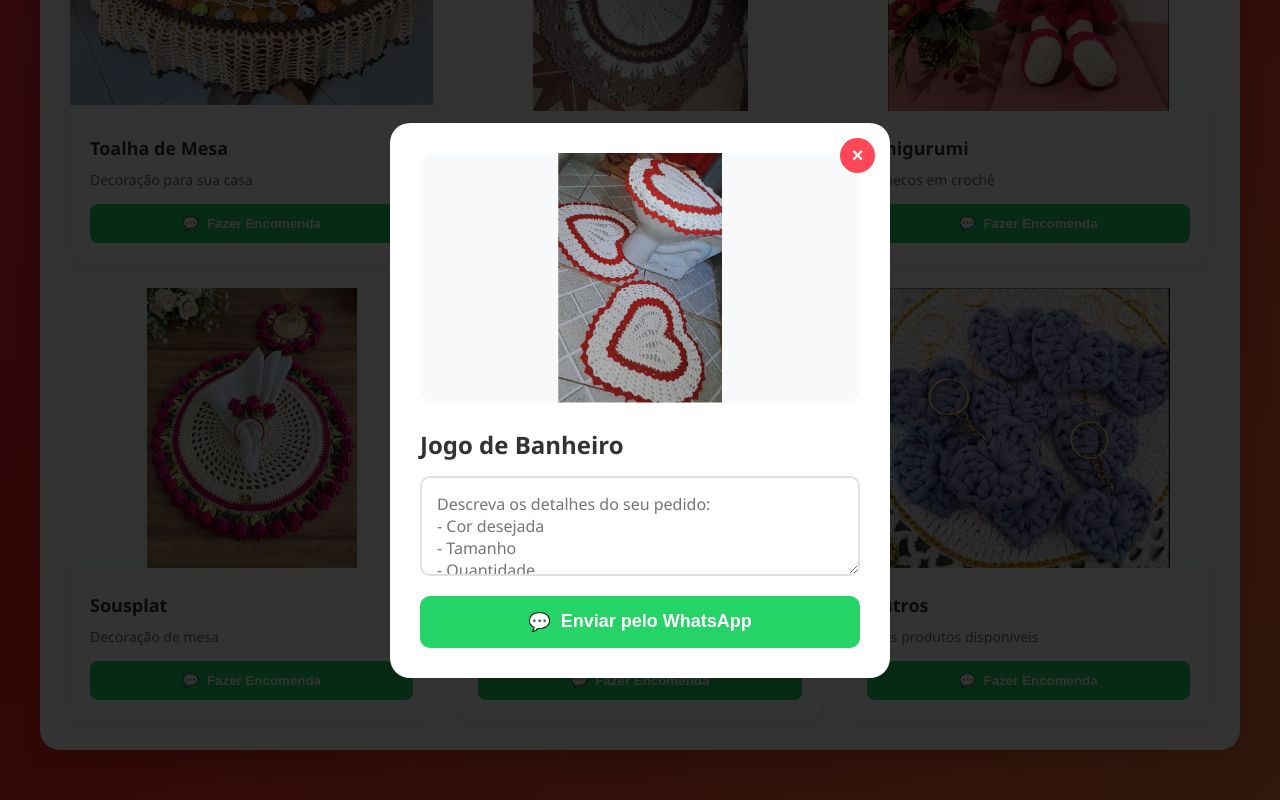
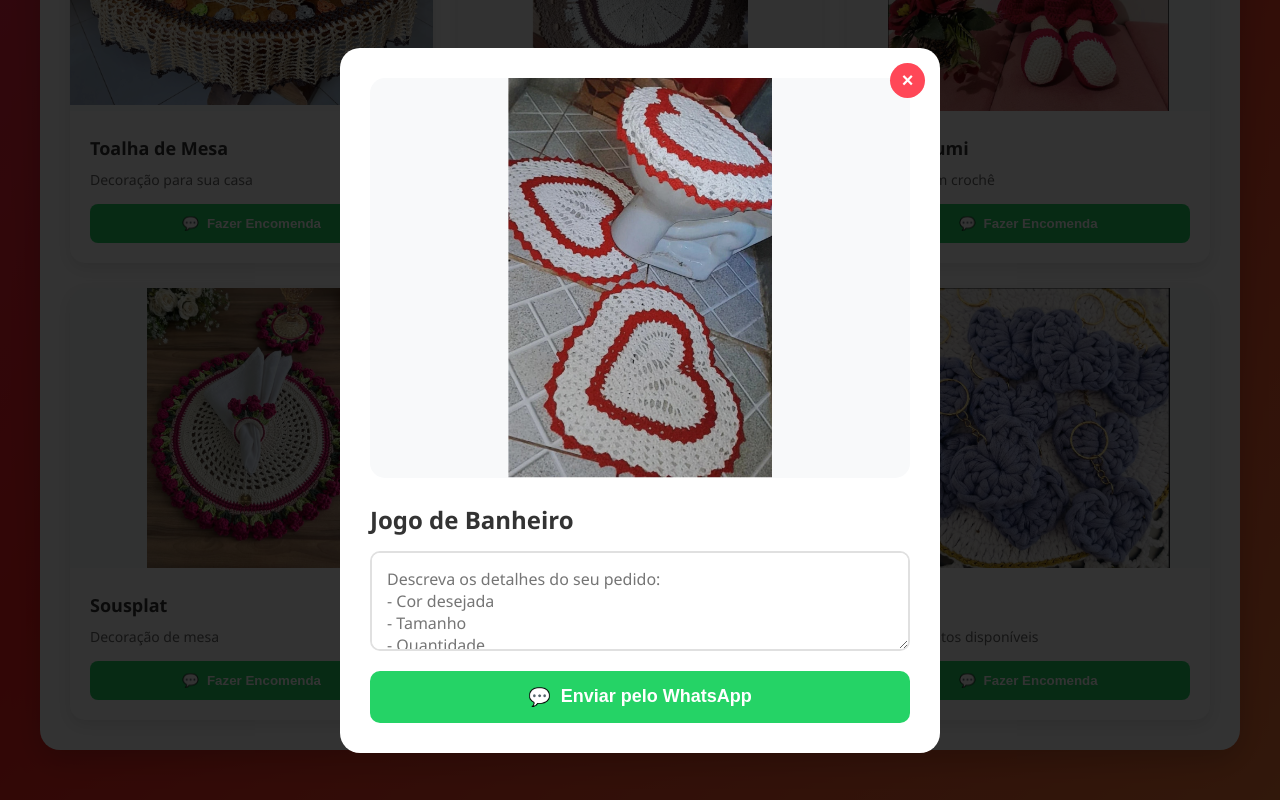
Before and after one commit to croche-nayara/site, a plain HTML site: page index.html in a window 1280 px wide. Both pictures are taken after a click on the element 639 px from the left and 1292 px from the top of the page. Shown: the part 788-1588 px from the top of the page. Drawn offline with Linux system fonts and the light colour scheme.

Commit message:
Update index.html

```diff
--- a/index.html
+++ b/index.html
@@ -197,8 +197,10 @@
             background: white;
             border-radius: 20px;
             padding: 30px;
-            max-width: 500px;
+            max-width: 600px;
             width: 100%;
+            max-height: 90vh;
+            overflow-y: auto;
             position: relative;
         }
 
@@ -219,7 +221,7 @@
 
         .modal-image {
             width: 100%;
-            height: 250px;
+            max-height: 400px;
             object-fit: contain;
             border-radius: 15px;
             margin-bottom: 20px;
```
